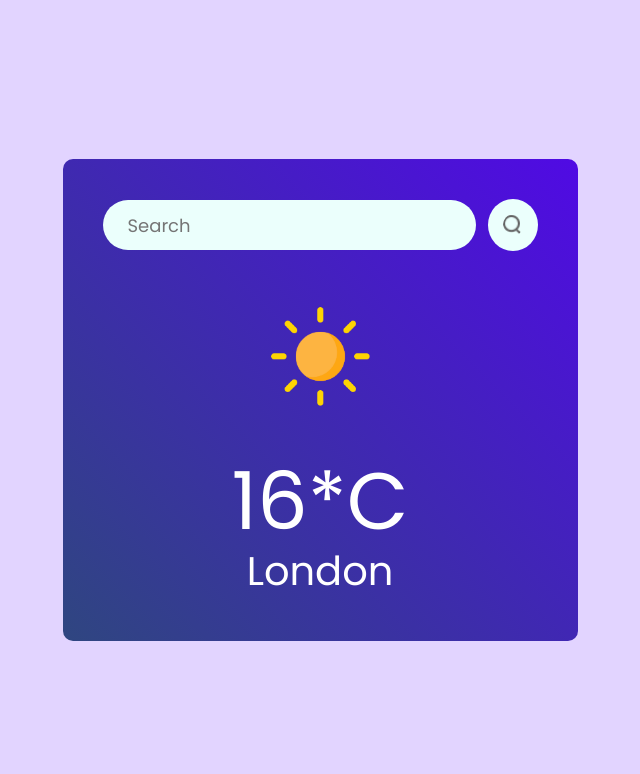
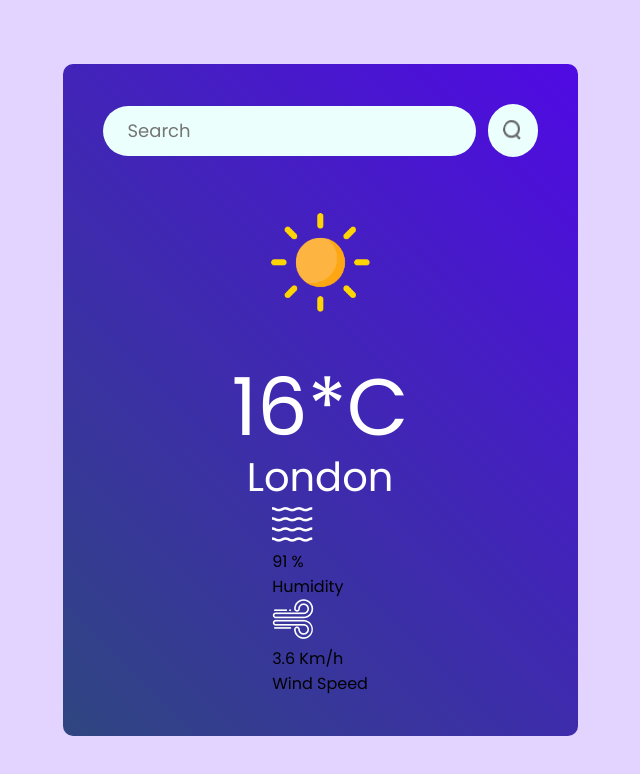
Before and after one commit to Oaksoe11/weatherApp, a React (Vite) app: page / in a window 1280 px wide. Shown: the top 774 px of the page, without its empty margins (320-960 px from the left). Built offline with nearby package versions, Linux system fonts and the light colour scheme.

Commit message:
Add humidity, wind description

```diff
--- a/src/components/Weather.jsx
+++ b/src/components/Weather.jsx
@@ -20,7 +20,24 @@
         <img src={clear_icon} alt="" className='weather-icon' />
         <p className='temperature'>16*C</p>
         <p className='location'>London</p>
+        <div className='weahter-data'>
+            <div className='col'>
+                <img src={humidity_icon} alt="" />
+                <div>
+                    <p>91 %</p>
+                    <span>Humidity</span>
+                </div>
+            </div>
 
+            <div className='col'>
+                <img src={wind_icon} alt="" />
+                <div>
+                    <p>3.6 Km/h</p>
+                    <span>Wind Speed</span>
+                </div>
+            </div>
+
+        </div>
     </div>
   )
 }
```
